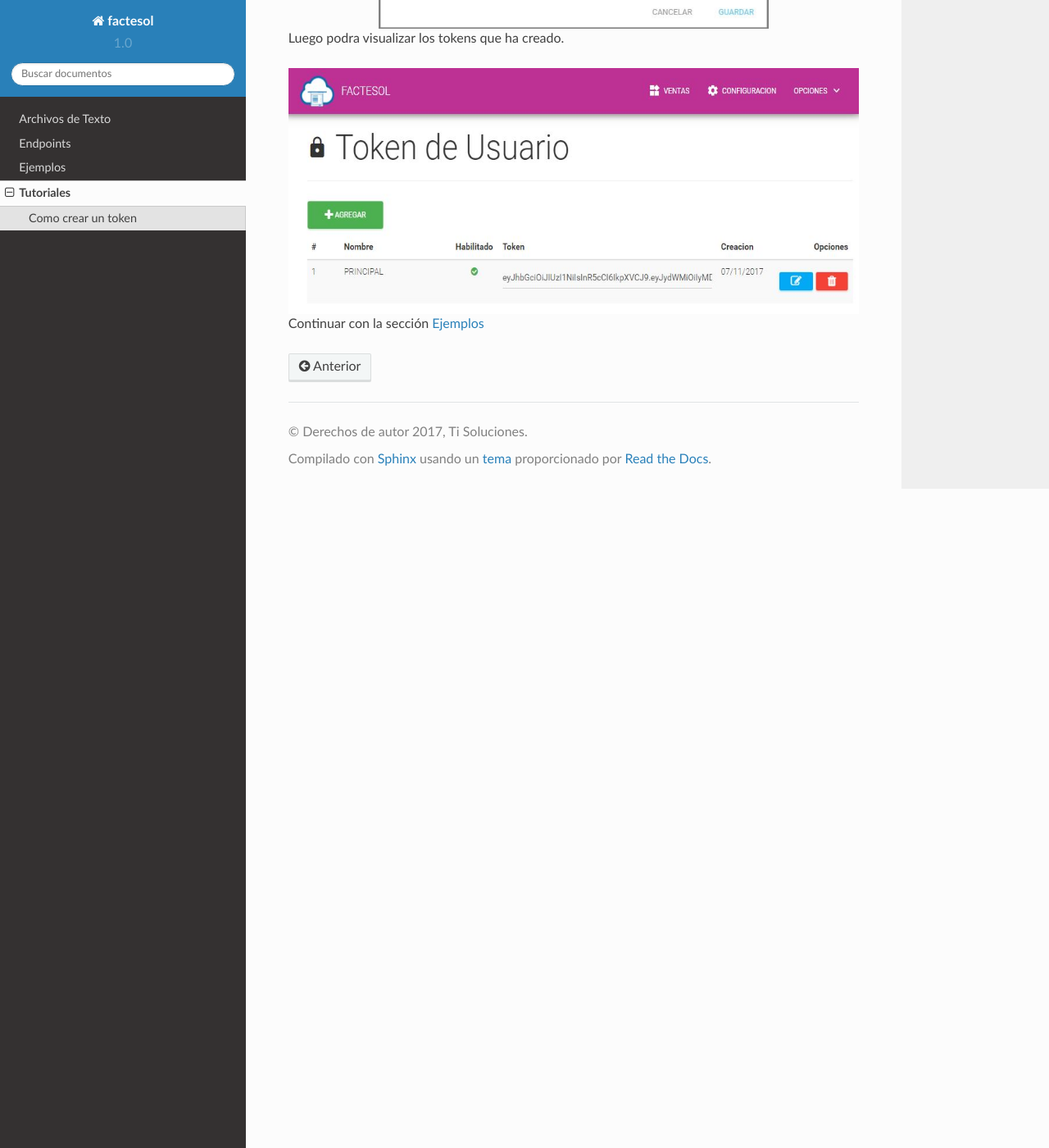
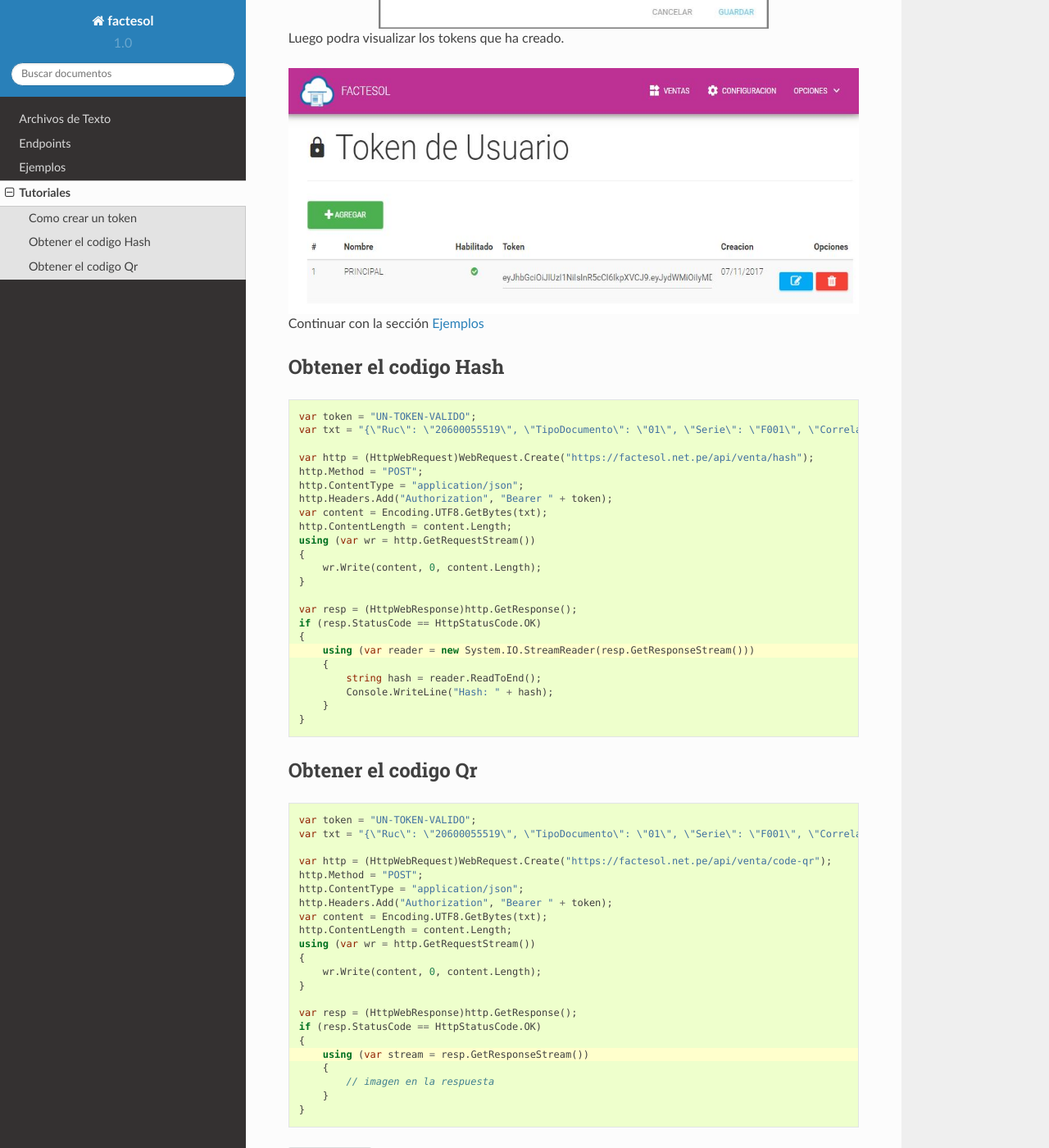
Before and after one commit to giansalex/factesol-docs, a Sphinx documentation site: the page built from docs/tutorial.rst, in a window 1280 px wide and 1400 px high, scrolled down 977 px. Shown: the whole window at 82% size. Built offline with Sphinx 7.4.7 and the Read the Docs theme 2.0.0, drawn with Linux system fonts in a browser that asks for light colours.

Commit message:
add qr and hash example

```diff
--- a/docs/tutorial.rst
+++ b/docs/tutorial.rst
@@ -30,3 +30,63 @@
    :align: center
 
 Continuar con la sección :doc:`examples`
+
+Obtener el codigo Hash
+----------------------
+
+.. code-block:: csharp
+    :emphasize-lines: 18
+
+    var token = "UN-TOKEN-VALIDO";
+    var txt = "{\"Ruc\": \"20600055519\", \"TipoDocumento\": \"01\", \"Serie\": \"F001\", \"Correlativo\": \"1\"}";
+
+    var http = (HttpWebRequest)WebRequest.Create("https://factesol.net.pe/api/venta/hash");
+    http.Method = "POST";
+    http.ContentType = "application/json";
+    http.Headers.Add("Authorization", "Bearer " + token);
+    var content = Encoding.UTF8.GetBytes(txt);
+    http.ContentLength = content.Length;
+    using (var wr = http.GetRequestStream())
+    {
+        wr.Write(content, 0, content.Length);
+    }
+
+    var resp = (HttpWebResponse)http.GetResponse();
+    if (resp.StatusCode == HttpStatusCode.OK)
+    {
+        using (var reader = new System.IO.StreamReader(resp.GetResponseStream()))
+        {
+            string hash = reader.ReadToEnd();
+            Console.WriteLine("Hash: " + hash);
+        }
+    }
+
+
+Obtener el codigo Qr
+---------------------
+
+.. code-block:: csharp
+    :emphasize-lines: 18
+
+    var token = "UN-TOKEN-VALIDO";
+    var txt = "{\"Ruc\": \"20600055519\", \"TipoDocumento\": \"01\", \"Serie\": \"F001\", \"Correlativo\": \"1\"}";
+
+    var http = (HttpWebRequest)WebRequest.Create("https://factesol.net.pe/api/venta/code-qr");
+    http.Method = "POST";
+    http.ContentType = "application/json";
+    http.Headers.Add("Authorization", "Bearer " + token);
+    var content = Encoding.UTF8.GetBytes(txt);
+    http.ContentLength = content.Length;
+    using (var wr = http.GetRequestStream())
+    {
+        wr.Write(content, 0, content.Length);
+    }
+
+    var resp = (HttpWebResponse)http.GetResponse();
+    if (resp.StatusCode == HttpStatusCode.OK)
+    {
+        using (var stream = resp.GetResponseStream())
+        {
+            // imagen en la respuesta
+        }
+    }
```
